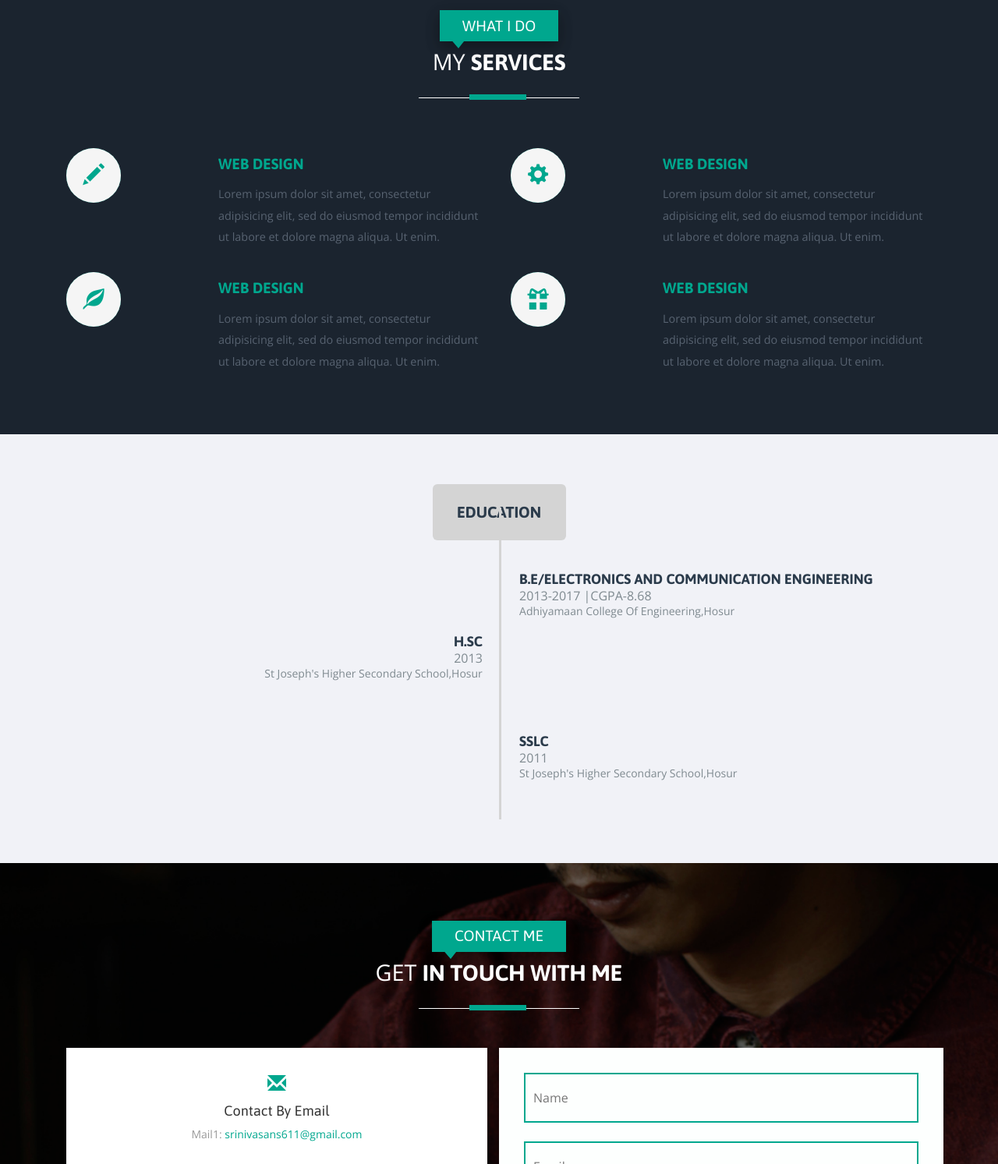
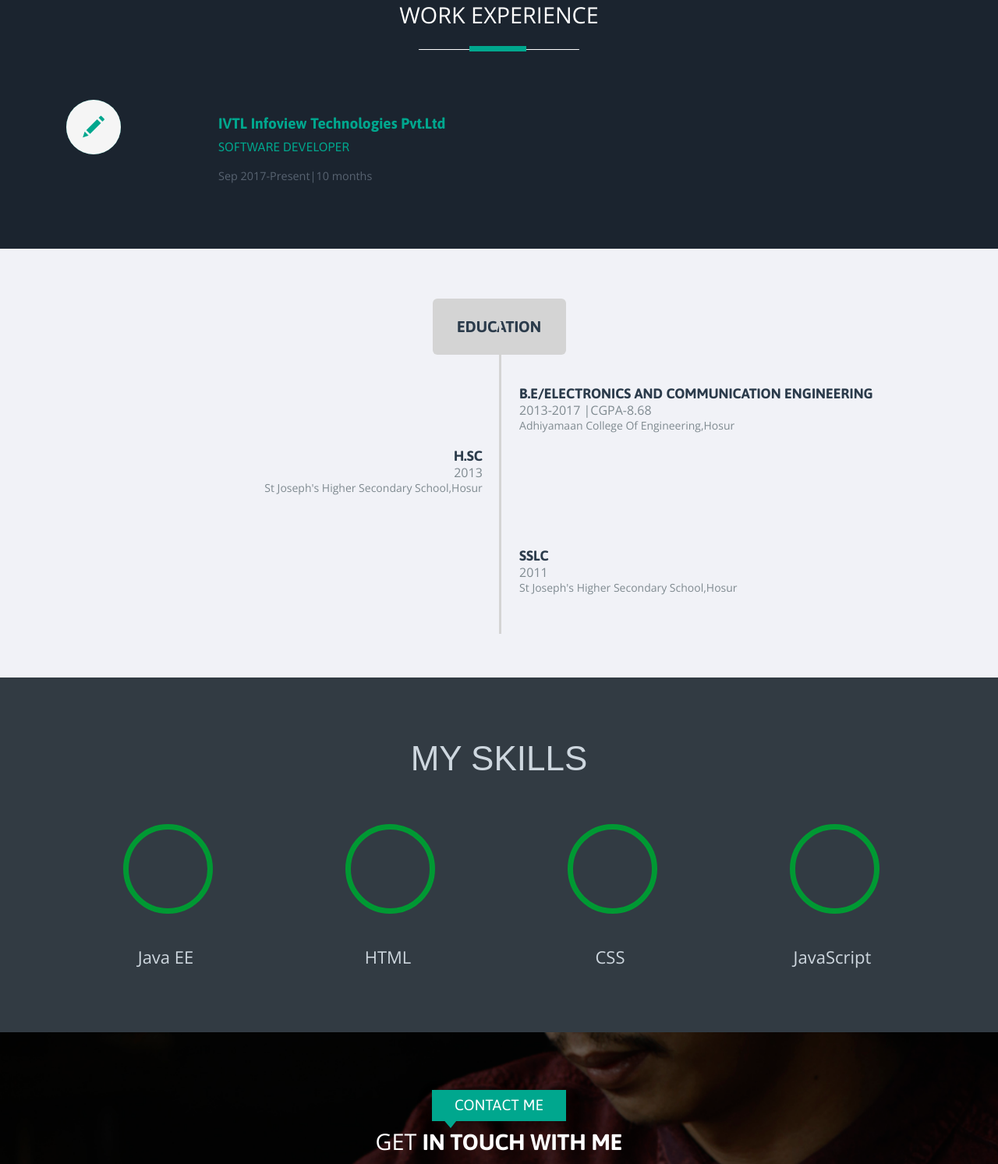
Before and after one commit to srinivasan1609/srinivasan1609.github.io, a plain HTML site: page index.html in a window 1280 px wide. Shown: the part 1307-2800 px from the top of the page at 78% size. Drawn offline with nearby package versions, Linux system fonts and the light colour scheme; files whose address does not match are found by name.

Commit message:
Skills and experience

```diff
--- a/css/style.css
+++ b/css/style.css
@@ -212,6 +212,43 @@ ul.address li ul.address-text li a:hover{
 ul.address-text b {
     color:#fff;
 }
+/*-- my skills --*/
+/*--- circles --*/
+.our-skills{
+background:#323b43;
+padding:80px 0;
+}
+.circles-text-wrp {
+	font-size: 30px;
+	color: #fff;
+	font-weight: 300;
+	}
+/*--- //circles --*/
+.circle{
+	 height: 115px;
+    width: 115px;
+    border-radius: 50%;
+    display: inline-block;
+    border: 7px solid #009933;
+    margin-left: 6px;
+}
+.skill-grids {
+  margin-top: 60px;
+}
+.skills-grid p{
+	margin: 34px 0 0 0;
+	font-size: 22px;
+	color: #ced7df;
+	}
+.skill-info h2{
+font-family: 'Jockey One', sans-serif;
+	margin: 0;
+	color: #ced7df;
+	font-size: 44px;
+	text-align:center;
+	font-weight:400;
+	}
+/*-- //my skills --*/
 /*--social-icons--*/
 ul.social-icons{
 	    display: block;
@@ -554,6 +591,10 @@ span.border.one:after {
 }
 .wthree_about_right_grid_right h4{
 	text-transform: uppercase;
+    font-size: 1.0em;
+    color: #00a78e;
+}
+.wthree_about_right_grid_right h2{
     font-size: 1.2em;
     color: #00a78e;
     font-weight: bold;
@@ -620,7 +661,7 @@ span.border.one:after {
 .wthree_about_right_grids {
      margin-top: 4em;
 }
-#services {
+#experience {
     padding: 5em 0;
     background: #1b242f;
 }
@@ -1438,7 +1479,7 @@ span.border.two:after {
 		float: right;
 		padding: 0.7em 2em 2em 2em;
 	}
-	#work,.blog,#services {
+	#work,.blog,#experience {
 		padding: 3em 0;
 	}
 	#port {
@@ -1838,7 +1879,7 @@ span.border.two:after {
 	h4.timeline-title {
       font-size: 1em;
 	}
-	#work, .blog, #services {
+	#work, .blog, #experience {
 		padding: 2em 0;
 	}
 	.service-head h3 {
@@ -1976,6 +2017,7 @@ span.border.two:after {
 		    width: 100%;
 	}
 	.wthree_about_right_grid_right {
+		align:center;
 		padding-right: 0;
 		float: none;
 		width: 100%;
@@ -2147,7 +2189,7 @@ span.border.two:after {
 		width:80%;
 		margin-top: 8px;
 	}
-	#work, .blog, #services {
+	#work, .blog, #experience {
     padding: 1.2em 0;
 	}
 	span.border, span.border.one {
--- a/index.html
+++ b/index.html
@@ -47,7 +47,7 @@ Smartphone Compatible web template, free webdesigns for Nokia, Samsung, LG, Sony
 					<div class="top-nav">
 					<div class="navigation">
 					<div class="logo">
-						<h1><a href="index.html"><span>P</span>REFACE</a></h1>
+						<h1><a href="index.html"><span>Srini</span>Portfolio</a></h1>
 					</div>
 					<div class="navigation-right">
 						<span class="menu"><img src="images/menu.png" alt=" " /></span>
@@ -55,9 +55,9 @@ Smartphone Compatible web template, free webdesigns for Nokia, Samsung, LG, Sony
 							<ul class="nav1 nav nav-wil">
 								<li class="active"><a data-hover="Home" href="index.html">Home</a></li>
 								<li><a class="scroll" data-hover="About" href="#about">About</a></li>
-								<li><a class="scroll" data-hover="Services" href="#service" >Services</a></li>
-								<li><a class="scroll" data-hover="Experience" href="#experience">Experience</a></li>
-								<li><a class="scroll" data-hover="Portfolio" href="#port">Portfolio</a></li>
+								<li><a class="scroll" data-hover="Experience" href="#experience" >Experience</a></li>
+								<li><a class="scroll" data-hover="Education" href="#education">Education</a></li>
+								<li><a class="scroll" data-hover="Skills" href="#skills">Skills</a></li>
 								<li><a class="scroll" data-hover="Blog" href="#blogs">Blog</a></li>
 								<li><a class="scroll" data-hover="Contact" href="#contact">Contact</a></li>
 							</ul>
@@ -139,11 +139,10 @@ Smartphone Compatible web template, free webdesigns for Nokia, Samsung, LG, Sony
 			</div>
 			<!-- /about -->
 			<!-- services -->
-			<div id="services" class="services">
+			<div id="experience" class="services">
 				<div class="container">
 					<div class="service-head one text-center ">
-						<h4>WHAT I DO</h4>
-						<h3>MY <span>SERVICES</span></h3>
+						<h3>WORK EXPERIENCE</span></h3>
 						<span class="border two"></span>
 					</div>
 					<!-- services-grids -->
@@ -155,48 +154,12 @@ Smartphone Compatible web template, free webdesigns for Nokia, Samsung, LG, Sony
 						</div>
 					</div>
 					<div class="col-xs-8 wthree_about_right_grid_right">
-						<h4>Web Design</h4>
-						<p>Lorem ipsum dolor sit amet, consectetur adipisicing elit, sed do eiusmod tempor incididunt ut labore et dolore magna aliqua. Ut enim.</p>
+						<h2>IVTL Infoview Technologies Pvt.Ltd</h2>
+						<h4>Software Developer</h4>
+						<p>Sep 2017-Present|10 months</p>
 					</div>
 					<div class="clearfix"> </div>
 				</div>
-				<div class="col-md-6 wthree_about_right_grid">
-					<div class="col-xs-4 wthree_about_right_grid_left">
-						<div class="hvr-rectangle-in">
-							<i class="glyphicon glyphicon-cog"></i>
-						</div>
-					</div>
-					<div class="col-xs-8 wthree_about_right_grid_right">
-						<h4>Web Design</h4>
-						<p>Lorem ipsum dolor sit amet, consectetur adipisicing elit, sed do eiusmod tempor incididunt ut labore et dolore magna aliqua. Ut enim.</p>
-					</div>
-					<div class="clearfix"> </div>
-				</div>
-				<div class="col-md-6 wthree_about_right_grid">
-					<div class="col-xs-4 wthree_about_right_grid_left">
-						<div class="hvr-rectangle-in">
-							<i class="glyphicon glyphicon-leaf"></i>
-						</div>
-					</div>
-					<div class="col-xs-8 wthree_about_right_grid_right">
-						<h4>Web Design</h4>
-						<p>Lorem ipsum dolor sit amet, consectetur adipisicing elit, sed do eiusmod tempor incididunt ut labore et dolore magna aliqua. Ut enim.</p>
-					</div>
-					<div class="clearfix"> </div>
-				</div>
-				<div class="col-md-6 wthree_about_right_grid">
-					<div class="col-xs-4 wthree_about_right_grid_left">
-						<div class="hvr-rectangle-in">
-							<i class="glyphicon glyphicon-gift"></i>
-						</div>
-					</div>
-					<div class="col-xs-8 wthree_about_right_grid_right">
-						<h4>Web Design</h4>
-						<p>Lorem ipsum dolor sit amet, consectetur adipisicing elit, sed do eiusmod tempor incididunt ut labore et dolore magna aliqua. Ut enim.</p>
-					</div>
-					<div class="clearfix"> </div>
-				</div>
-				<div class="clearfix"> </div>
 			</div>
 
 					<!-- services-grids -->
@@ -204,7 +167,7 @@ Smartphone Compatible web template, free webdesigns for Nokia, Samsung, LG, Sony
 			</div>
 			<!-- services -->
 			<!--work-experience-->
-	<div id = "experience" class = "experience">
+	<div id = "education" class = "experience">
 		<div class="container">
 			<div class="exp-top">
 				<span class="line"></span>
@@ -231,6 +194,32 @@ Smartphone Compatible web template, free webdesigns for Nokia, Samsung, LG, Sony
 				</div>
 			</div>
 		</div>
+	</div>
+	<div id=skills class="our-skills">
+		<div class="container">
+			<div class="skill-info">
+				<h2>MY SKILLS</h2>
+			</div>
+			<div class="skill-grids">
+					<div class="col-md-3 skills-grid text-center">
+						<div class="circle" id="circles-1"></div>
+						<p>Java EE</p>
+					</div>
+					<div class="col-md-3 skills-grid text-center">
+						<div class="circle" id="circles-2"></div>
+						<p>HTML</p>
+					</div>
+					<div class="col-md-3 skills-grid text-center">
+						<div class="circle" id="circles-3"></div>
+						<p>CSS</p>
+					</div>
+					<div class="col-md-3 skills-grid text-center">
+						<div class="circle" id="circles-4">
+						</div>
+						<p>JavaScript</p>
+					</div>
+		</div>
+	</div>
 	</div>
 
 
```
